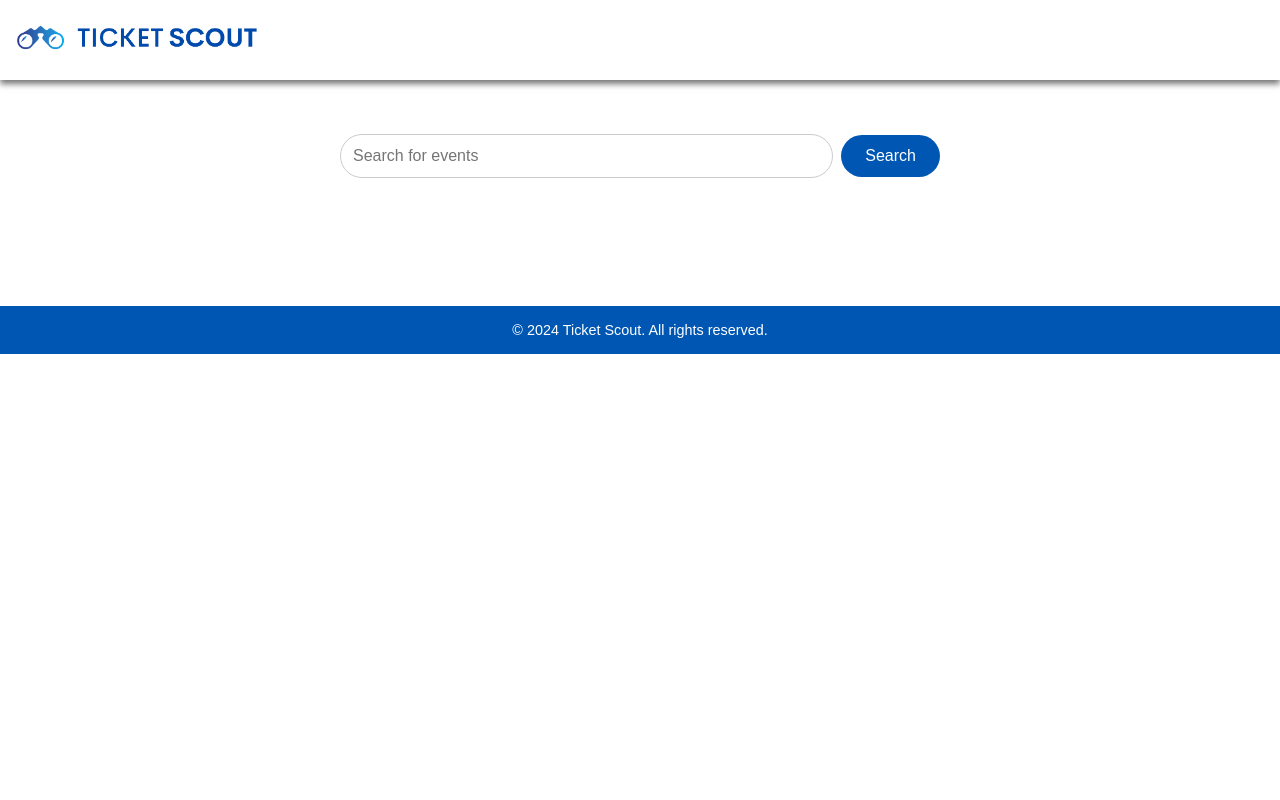
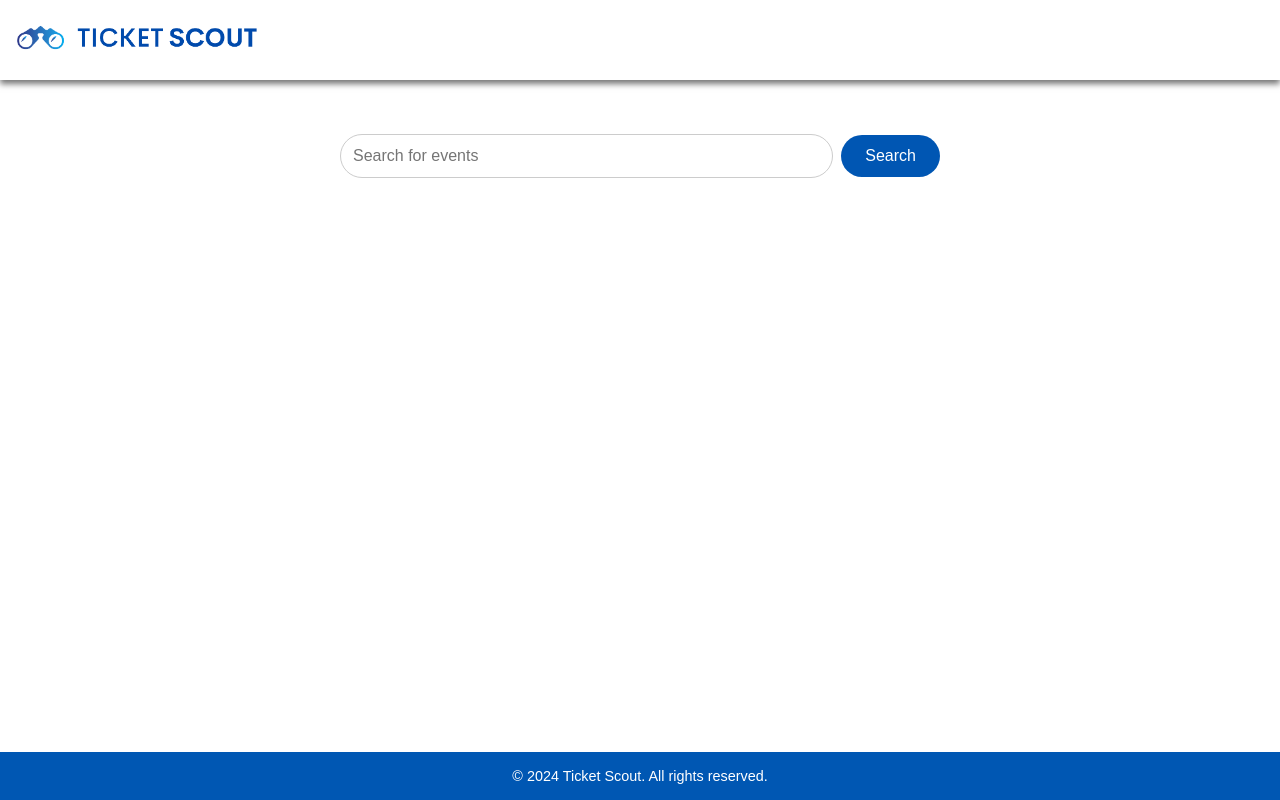
Before and after one commit to rparikh77/ticket-scout, a React (Create React App) app: page / in a window 1280 px wide. Built offline with nearby package versions, Linux system fonts and the light colour scheme.

Commit message:
footer-update

```diff
--- a/src/styles/footer.css
+++ b/src/styles/footer.css
@@ -4,7 +4,8 @@
   text-align: center;
   font-size: 0.9rem;
   color: white;
+  position: fixed;
   bottom: 0;
-    margin-top: 10%;
+  left: 0;
   width: 100%;
 }
```
Lines whose indentation alone changed are shown as unchanged.
